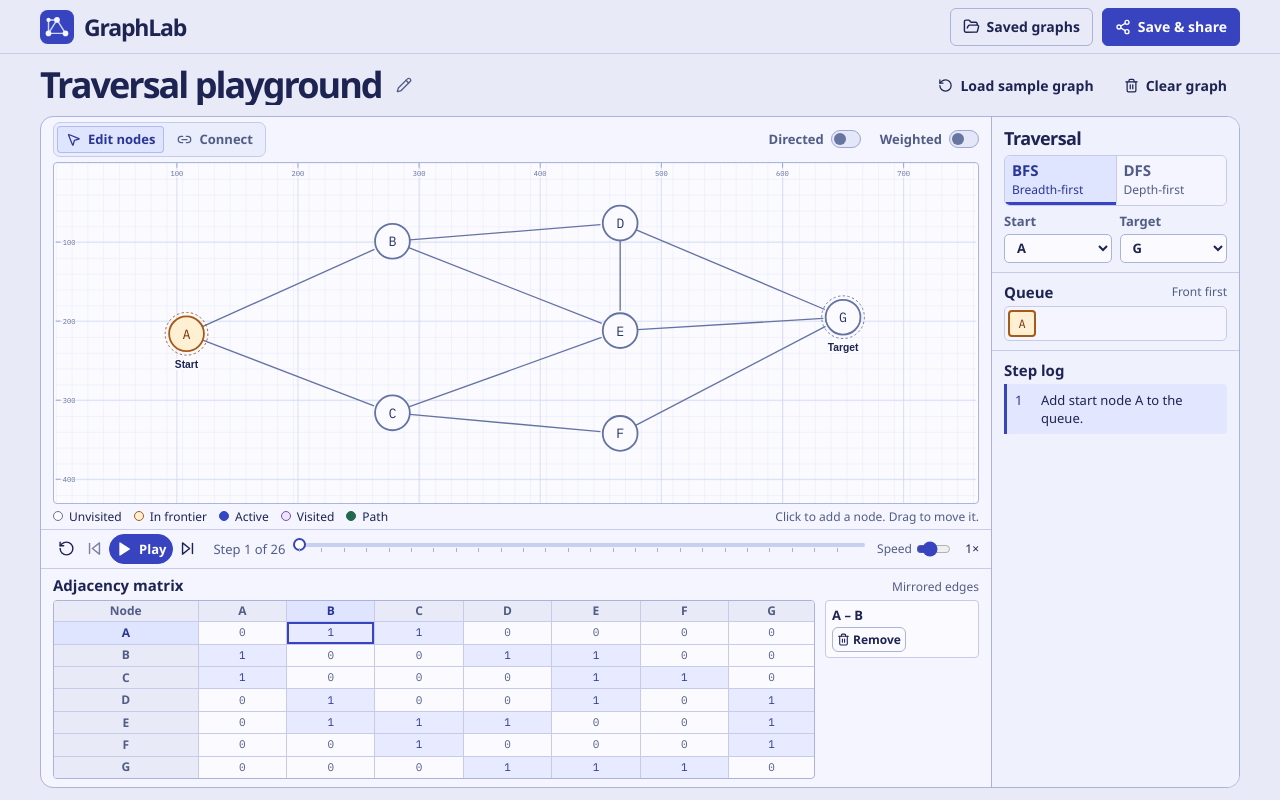
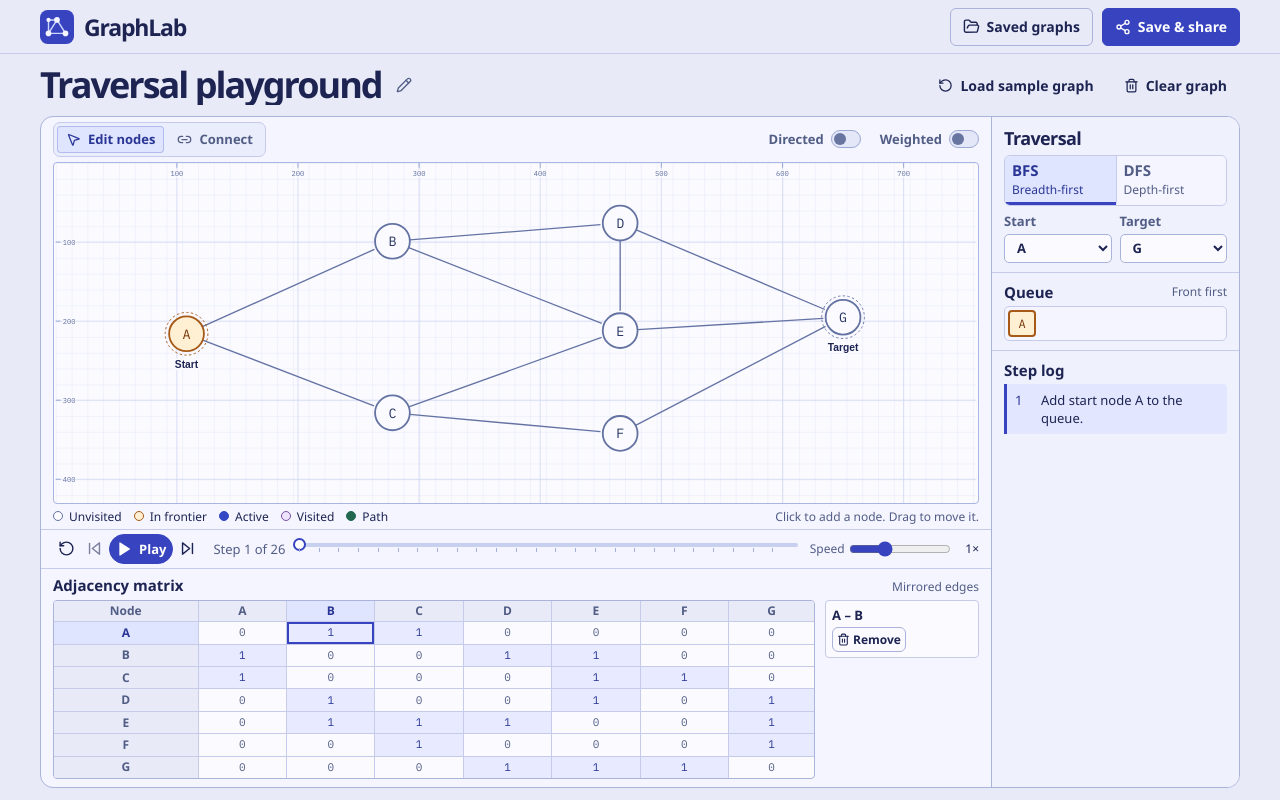
Before and after one commit to jding-3/dsvisualizer, a React (Vite) app: page / in a window 1280 px wide. Built offline with nearby package versions, Linux system fonts and the light colour scheme; a web font is replaced by a local one.

Commit message:
Widen the playback speed slider

```diff
--- a/client/styles.css
+++ b/client/styles.css
@@ -135,7 +135,7 @@ svg { flex-shrink: 0; }
 .transport .icon-button { width: 27px; min-height: 30px; border-color: transparent; }
 .play-button { min-width: 61px; min-height: 30px; padding-inline: 6px; border-radius: 16px; font-size: 13px; }
 .speed-control { order: 2; gap: 4px; color: var(--muted); font-size: 12px; }
-.speed-control input { width: 35px; }
+.speed-control input { width: clamp(52px, 8vw, 112px); }
 .speed-control output { min-width: 24px; color: var(--ink); font-variant-numeric: tabular-nums; text-align: right; }
 input[type='range'] { accent-color: var(--accent); cursor: pointer; margin: 0; }
 .timeline { order: 1; flex: 1; min-width: 0; gap: 8px; color: var(--muted); font-size: 13px; }
```
